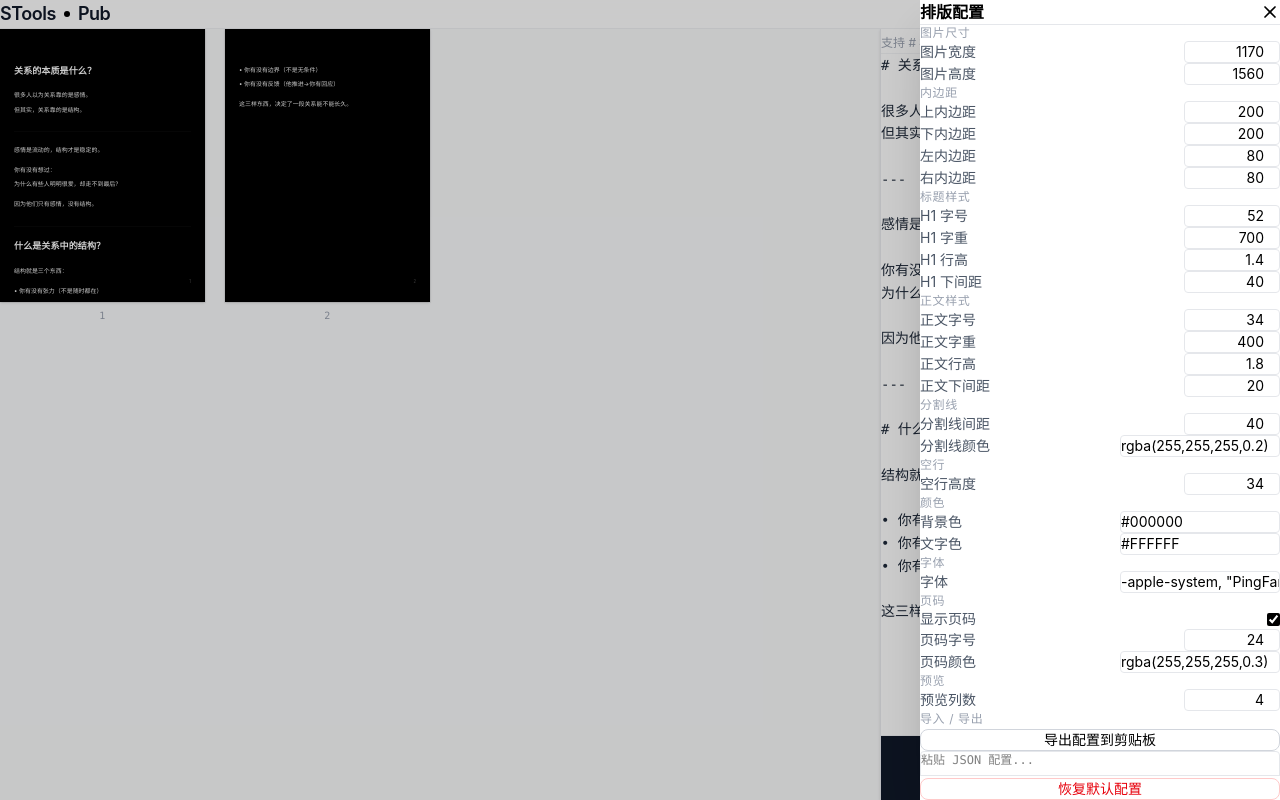
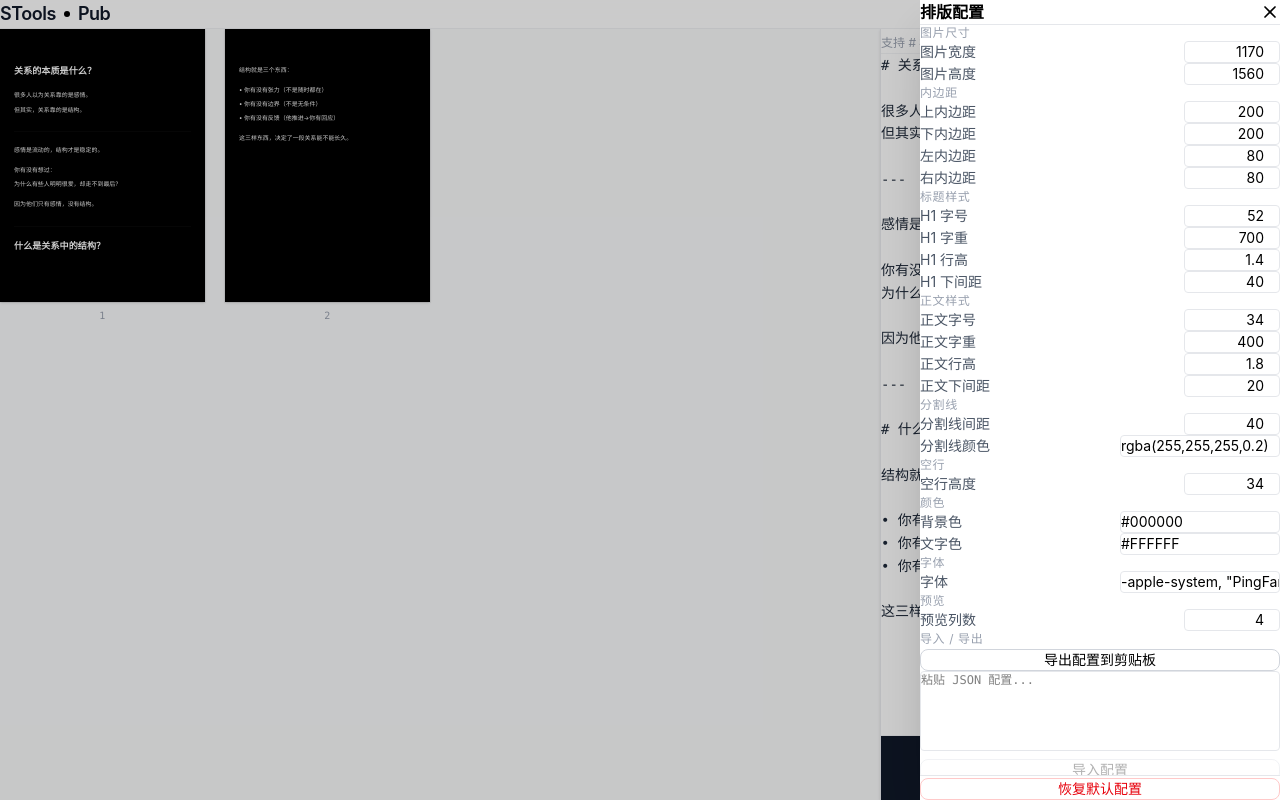
Before and after one commit to imfangs/stools, a React (Vite) app: page / in a window 1280 px wide. Both pictures are taken after a click on the button "配置". Built offline with nearby package versions, Linux system fonts and the light colour scheme.

Commit message:
deploy: update site

```diff
--- a/src/components/ConfigPanel.tsx
+++ b/src/components/ConfigPanel.tsx
@@ -14,7 +14,7 @@ type ConfigKey = keyof LayoutConfig;
 interface FieldDef {
   key: ConfigKey;
   label: string;
-  type: 'number' | 'color' | 'text' | 'boolean';
+  type: 'number' | 'color' | 'text';
   group: string;
 }
 
@@ -39,9 +39,6 @@ const fields: FieldDef[] = [
   { key: 'backgroundColor', label: '背景色', type: 'text', group: '颜色' },
   { key: 'textColor', label: '文字色', type: 'text', group: '颜色' },
   { key: 'fontFamily', label: '字体', type: 'text', group: '字体' },
-  { key: 'showPageNumber', label: '显示页码', type: 'boolean', group: '页码' },
-  { key: 'pageNumberFontSize', label: '页码字号', type: 'number', group: '页码' },
-  { key: 'pageNumberColor', label: '页码颜色', type: 'text', group: '页码' },
   { key: 'previewColumns', label: '预览列数', type: 'number', group: '预览' },
 ];
 
@@ -103,14 +100,7 @@ export default function ConfigPanel({ config, onChange, onReset, onClose }: Conf
                   .map((field) => (
                     <div key={field.key} className="flex items-center justify-between gap-2">
                       <label className="text-sm text-gray-600 shrink-0">{field.label}</label>
-                      {field.type === 'boolean' ? (
-                        <input
-                          type="checkbox"
-                          checked={config[field.key] as boolean}
-                          onChange={(e) => handleChange(field.key, e.target.checked)}
-                          className="accent-black"
-                        />
-                      ) : field.type === 'number' ? (
+                      {field.type === 'number' ? (
                         <input
                           type="number"
                           value={config[field.key] as number}
--- a/src/components/ImageCard.tsx
+++ b/src/components/ImageCard.tsx
@@ -100,6 +100,7 @@ export default function ImageCard({ page, config }: ImageCardProps) {
             top: 0,
             left: 0,
             boxSizing: 'border-box',
+            overflow: 'hidden',
             width: config.imageWidth,
             height: config.imageHeight,
             backgroundColor: config.backgroundColor,
@@ -113,21 +114,6 @@ export default function ImageCard({ page, config }: ImageCardProps) {
           }}
         >
           {page.elements.map((el, i) => renderElement(el, i, config))}
-
-          {/* Page number */}
-          {config.showPageNumber && (
-            <div
-              style={{
-                position: 'absolute',
-                bottom: config.paddingBottom / 2,
-                right: config.paddingRight,
-                fontSize: config.pageNumberFontSize,
-                color: config.pageNumberColor,
-              }}
-            >
-              {page.index + 1}
-            </div>
-          )}
         </div>
       </div>
       <div className="text-center text-[10px] text-gray-400 font-mono tracking-wide">
--- a/src/config/defaults.ts
+++ b/src/config/defaults.ts
@@ -29,9 +29,5 @@ export const defaultConfig: LayoutConfig = {
   textColor: '#FFFFFF',
   fontFamily: '-apple-system, "PingFang SC", "Helvetica Neue", "Noto Sans SC", sans-serif',
 
-  showPageNumber: true,
-  pageNumberFontSize: 24,
-  pageNumberColor: 'rgba(255,255,255,0.3)',
-
   previewColumns: 4,
 };
--- a/src/core/exporter.ts
+++ b/src/core/exporter.ts
@@ -17,20 +17,6 @@ function buildPageDOM(page: Page, config: LayoutConfig): HTMLElement {
 
   for (const el of page.elements) {
     container.appendChild(buildElementDOM(el, config));
-  }
-
-  if (config.showPageNumber) {
-    const pageNum = document.createElement('div');
-    pageNum.style.cssText = `
-      position: absolute;
-      bottom: ${config.paddingBottom / 2}px;
-      right: ${config.paddingRight}px;
-      font-size: ${config.pageNumberFontSize}px;
-      color: ${config.pageNumberColor};
-      font-family: ${config.fontFamily};
-    `;
-    pageNum.textContent = String(page.index + 1);
-    container.appendChild(pageNum);
   }
 
   return container;
--- a/src/core/paginator.ts
+++ b/src/core/paginator.ts
@@ -84,7 +84,9 @@ export function measureWithDOM(
       container.appendChild(node);
 
       const rect = node.getBoundingClientRect();
-      heights.set(index, rect.height);
+      const style = window.getComputedStyle(node);
+      const marginBottom = parseFloat(style.marginBottom) || 0;
+      heights.set(index, rect.height + marginBottom);
       container.removeChild(node);
     });
   } finally {
@@ -105,12 +107,8 @@ export function paginate(
   elements: ParsedElement[],
   config: LayoutConfig,
 ): Page[] {
-  // Reserve space for page number if enabled
-  const pageNumberReserve = config.showPageNumber
-    ? config.pageNumberFontSize * 1.5
-    : 0;
   const availableHeight =
-    config.imageHeight - config.paddingTop - config.paddingBottom - pageNumberReserve;
+    config.imageHeight - config.paddingTop - config.paddingBottom;
   const heights = measureWithDOM(elements, config);
 
   const pages: Page[] = [];
--- a/src/types.ts
+++ b/src/types.ts
@@ -32,8 +32,5 @@ export interface LayoutConfig {
   backgroundColor: string;
   textColor: string;
   fontFamily: string;
-  showPageNumber: boolean;
-  pageNumberFontSize: number;
-  pageNumberColor: string;
   previewColumns: number;
 }
```
